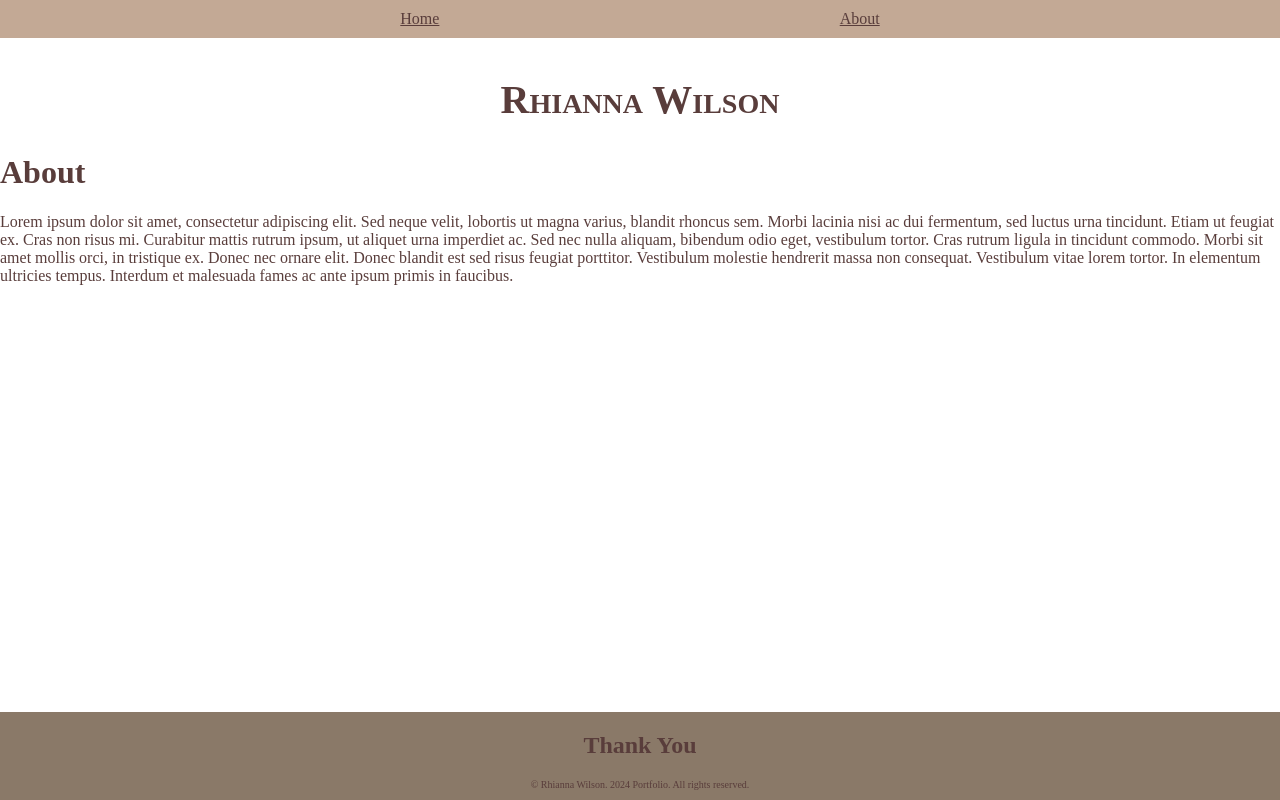
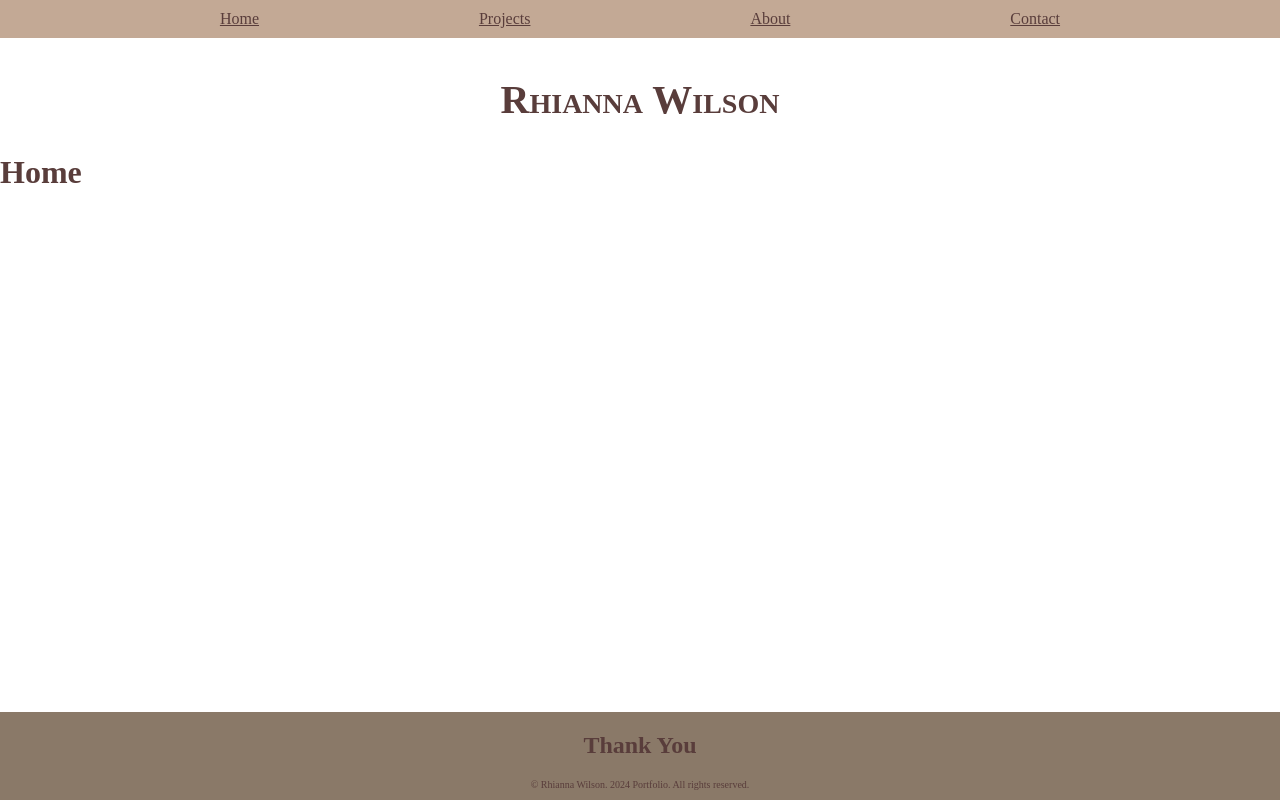
Before and after one commit to rhiannawilson/RhiannaW-React-Portfolio, a React (Vite) app: page / in a window 1280 px wide. Built offline with nearby package versions, Linux system fonts and the light colour scheme.

Commit message:
links rendering correctly after troubleshooting error and repairing code

```diff
--- a/src/components/Nav.jsx
+++ b/src/components/Nav.jsx
@@ -49,9 +49,15 @@ export default function Nav() {
         <Link key={1} className="nav-link text-light" to="/">
           Home
         </Link>,
-        <Link key={2} className="nav-link text-light" to="/about">
+        <Link key={2} className="nav-link text-light" to="/projects">
+          Projects
+        </Link>,
+        <Link key={3} className="nav-link text-light" to="/about">
           About
         </Link>,
+        <Link key={4} className="nav-link text-light" to="/contact">
+          Contact
+        </Link>
       ]}
     />
   );
--- a/src/components/PortfolioContainer.jsx
+++ b/src/components/PortfolioContainer.jsx
@@ -15,7 +15,6 @@ export default function PortfolioContainer() {
     if (currentPage === 'HomePage') {
         return <HomePage />;
      }
-
     if (currentPage === 'Projects') {
       return <Projects />;
     }
--- a/src/components/pages/HomePage.jsx
+++ b/src/components/pages/HomePage.jsx
@@ -1,17 +1,5 @@
 export default function HomePage() {return (
   <div>
-    <h1>About</h1>
-    <p>
-      Lorem ipsum dolor sit amet, consectetur adipiscing elit. Sed neque
-      velit, lobortis ut magna varius, blandit rhoncus sem. Morbi lacinia nisi
-      ac dui fermentum, sed luctus urna tincidunt. Etiam ut feugiat ex. Cras
-      non risus mi. Curabitur mattis rutrum ipsum, ut aliquet urna imperdiet
-      ac. Sed nec nulla aliquam, bibendum odio eget, vestibulum tortor. Cras
-      rutrum ligula in tincidunt commodo. Morbi sit amet mollis orci, in
-      tristique ex. Donec nec ornare elit. Donec blandit est sed risus feugiat
-      porttitor. Vestibulum molestie hendrerit massa non consequat. Vestibulum
-      vitae lorem tortor. In elementum ultricies tempus. Interdum et malesuada
-      fames ac ante ipsum primis in faucibus.
-    </p>
+    <h1>Home</h1>
   </div>
 );}
```
